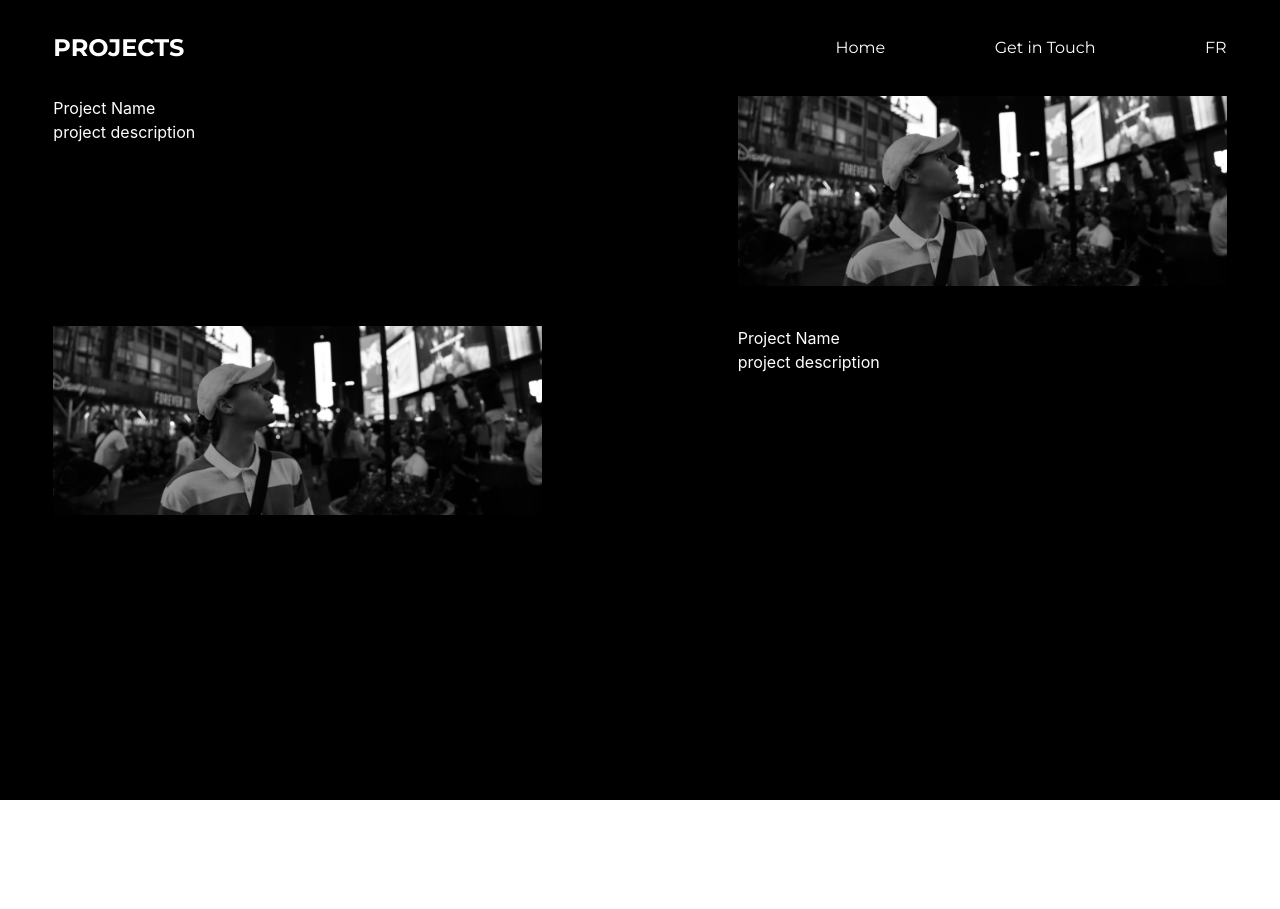
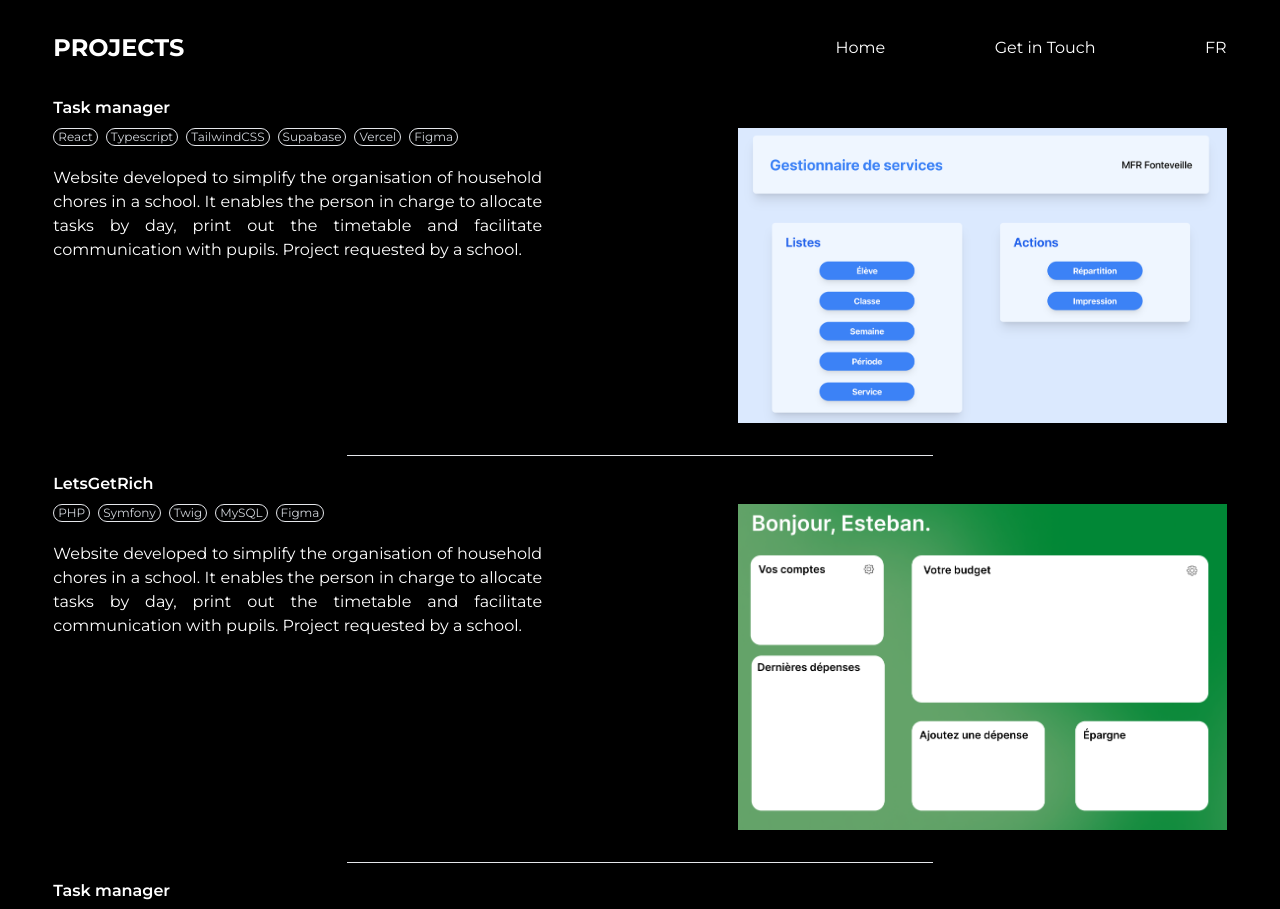
Before and after one commit to EstebanzG/estebang, a React (Create React App) app: page /projects in a window 1280 px wide. Shown: the top 909 px of the page. Before the commit the page ends 800 px from the top, so only its background shows below. Built offline with nearby package versions, Linux system fonts and the light colour scheme; the HTML template or start-up script is replaced by a standard one.

Commit message:
[UPDATE] projects page

```diff
--- a/src/common/languages.ts
+++ b/src/common/languages.ts
@@ -9,6 +9,10 @@ const languages = {
         footer_language_select: "EN",
         navbar_language_select: "EN",
         navbar_title_projects: "Projets",
+        project_taskmanager_title: "Gestionnaire de services",
+        project_taskmanager_description:  "Site web développé pour simplifier l'organisation des tâches ménagères dans une école. Permet à un responsable de répartir les tâches par jour, imprimer l'emploi du temps, et faciliter la communication avec les élèves. Projet demandé par un établissement scolaire.",
+        project_letsgetrich_title: "LetsGetRich",
+        project_letsgetrich_description:  "Site web développé pour simplifier l'organisation des tâches ménagères dans une école. Permet à un responsable de répartir les tâches par jour, imprimer l'emploi du temps, et faciliter la communication avec les élèves. Projet demandé par un établissement scolaire.",
     },
     en: {
         footer_button_contact: "Get in Touch",
@@ -19,6 +23,11 @@ const languages = {
         footer_language_select: "FR",
         navbar_language_select: "FR",
         navbar_title_projects: "Projects",
+        project_taskmanager_title: "Task manager",
+        project_taskmanager_description:  "Website developed to simplify the organisation of household chores in a school. It enables the person in charge to allocate tasks by day, print out the timetable and facilitate communication with pupils. Project requested by a school.",
+        project_letsgetrich_title: "LetsGetRich",
+        project_letsgetrich_description:  "Site web développé pour simplifier l'organisation des tâches ménagères dans une école. Permet à un responsable de répartir les tâches par jour, imprimer l'emploi du temps, et faciliter la communication avec les élèves. Projet demandé par un établissement scolaire.",
+
     },
 };
 
--- a/src/pages/projects/Projects.tsx
+++ b/src/pages/projects/Projects.tsx
@@ -1,7 +1,7 @@
 import React from 'react';
 import { useTranslation } from 'react-i18next';
 import Navbar from "../../common/components/Navbar";
-import estebanImage from "../home/asset/img/esteban.png";
+import Project from "./components/Project";
 
 function Projects() {
     const { t } = useTranslation();
@@ -9,21 +9,50 @@ function Projects() {
     return (
         <div className={"h-full min-h-screen w-full bg-black flex flex-col items-center text-white"}>
             <Navbar pageName={t('navbar_title_projects')}/>
-            <div className={"w-11/12 flex flex-col justify-center"}>
-                <div className={"flex justify-between mb-10"}>
-                    <div className={"w-5/12"}>
-                        <h3>Project Name</h3>
-                        <p>project description</p>
-                    </div>
-                    <img src={estebanImage} className={"w-5/12"} alt={'Esteban in Time Square at New-York'}/>
-                </div>
-                <div className={"flex justify-between"}>
-                    <img src={estebanImage} className={"w-5/12"} alt={'Esteban in Time Square at New-York'}/>
-                    <div className={"w-5/12"}>
-                        <h3>Project Name</h3>
-                        <p>project description</p>
-                    </div>
-                </div>
+            <div className={"w-11/12 flex flex-col justify-center items-center mb-10"}>
+                <Project
+                    projectName={t('project_taskmanager_title')}
+                    technologies={[
+                        "React",
+                        "Typescript",
+                        "TailwindCSS",
+                        "Supabase",
+                        "Vercel",
+                        "Figma",
+                    ]}
+                    description={t('project_taskmanager_description')}
+                    imageName={"taskManager.png"}
+                    gitUrl={"https://github.com/EstebanzG/ServicesManager"}
+                />
+                <hr className={"bg-white w-6/12 mt-8 mb-4"}/>
+                <Project
+                    projectName={t('project_letsgetrich_title')}
+                    technologies={[
+                        "PHP",
+                        "Symfony",
+                        "Twig",
+                        "MySQL",
+                        "Figma",
+                    ]}
+                    description={t('project_taskmanager_description')}
+                    imageName={"letsGetRich.png"}
+                    gitUrl={"https://github.com/EstebanzG/LetsGetRich"}
+                />
+                <hr className={"bg-white w-6/12 mt-8 mb-4"}/>
+                <Project
+                    projectName={t('project_taskmanager_title')}
+                    technologies={[
+                        "React",
+                        "Typescript",
+                        "TailwindCSS",
+                        "Supabase",
+                        "Vercel",
+                        "Figma",
+                    ]}
+                    description={t('project_taskmanager_description')}
+                    imageName={"taskManager.png"}
+                    gitUrl={"https://github.com/EstebanzG/ServicesManager"}
+                />
             </div>
         </div>
     );
--- /dev/null
+++ b/src/pages/projects/components/Label.tsx
@@ -0,0 +1,13 @@
+import React from "react";
+
+interface props {
+    text: string;
+}
+
+function Label({text} : props) {
+    return (
+        <li className={"border pl-1 pr-1 rounded-full text-xs h-fit mr-2 w-fit"}>{ text }</li>
+    );
+}
+
+export default Label
--- /dev/null
+++ b/src/pages/projects/components/Project.tsx
@@ -0,0 +1,40 @@
+import React from "react";
+import Label from "./Label";
+
+interface props {
+    projectName: string;
+    technologies: string[];
+    description: string;
+    imageName: string;
+    gitUrl: string;
+}
+
+function Project({projectName, technologies, description, imageName, gitUrl}: props) {
+
+    const imgPath = require(`../asset/img/projects/${imageName}`)
+
+    return (
+        <div className={"flex flex-col justify-between items-center"}>
+            <h3 className={"w-full mb-2 font-montserrat font-semibold"}>{ projectName }</h3>
+            <div className={"md:flex md:justify-between"}>
+                <div className={"md:w-5/12"}>
+                    <ul className={"w-full mb-2 flex justify-between flex-wrap font-montserrat text-gray-300 md:w-fit md:mb-5"}>
+                        {technologies.map((technology, index) => (
+                            <Label key={index} text={technology} />
+                        ))}
+                    </ul>
+                    <p className={"w-full text-justify font-montserrat mb-2"}>
+                        { description }
+                    </p>
+                </div>
+                <a href={ gitUrl } className={"md:w-5/12 overflow-hidden"}>
+                    <img src={imgPath}
+                         className={"md:w-full transition duration-500 ease-in-out hover:scale-105"}
+                         alt={"Screenshot of the project homePage"}/>
+                </a>
+            </div>
+        </div>
+    );
+}
+
+export default Project
```
Also changed, not shown: src/pages/projects/asset/img/projects/letsGetRich.png (added), src/pages/projects/asset/img/projects/taskManager.png (added).
